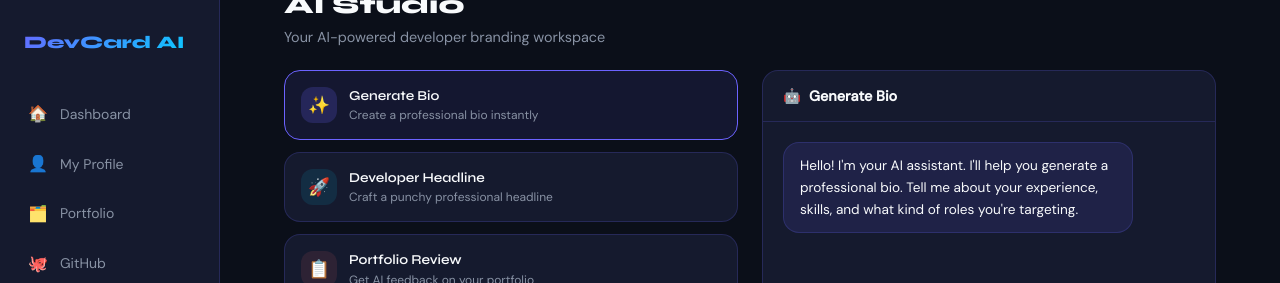
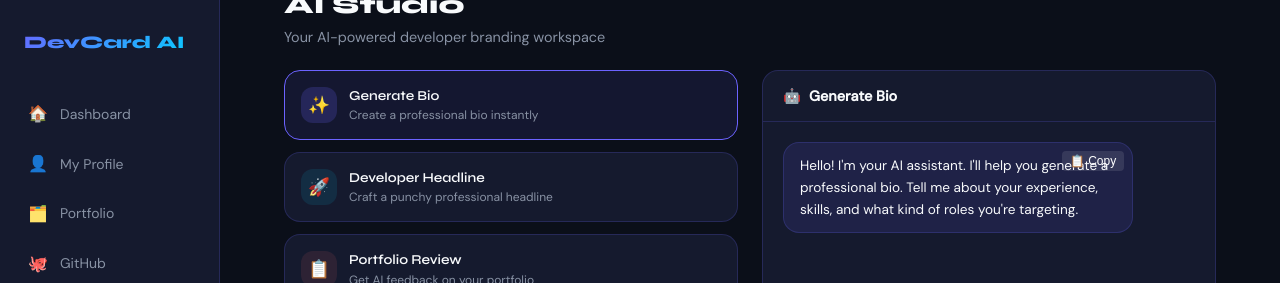
Before and after one commit to jeet01323/AI-powered-Professional-Identity-SaaS, a React (Vite) app in the folder frontend/: page /app/ai-studio in a window 1280 px wide. Shown: the top 283 px of the page. Built offline with nearby package versions, Linux system fonts and the light colour scheme; no server answers; sample sign-in values are in the browser's storage.

Commit message:
Add Copy to clipboard button for AI Studio responses

```diff
--- a/frontend/src/pages/AIStudioPage.jsx
+++ b/frontend/src/pages/AIStudioPage.jsx
@@ -1,4 +1,5 @@
 import { useState, useRef, useEffect } from 'react';
+import toast from 'react-hot-toast';
 import { api } from '../lib/api';
 
 const TOOL_CONFIGS = [
@@ -103,10 +104,33 @@ export default function AIStudioPage() {
 
           <div className="chat-messages">
             {messages.map((msg, i) => (
-              <div key={i} className={`msg ${msg.role}`}>
+              <div key={i} className={`msg ${msg.role}`} style={{ position: 'relative' }}>
                 {msg.text.split('\n').map((line, j) => (
                   <span key={j}>{line}<br/></span>
                 ))}
+                {msg.role === 'ai' && msg.text && (
+                  <button
+                    onClick={() => {
+                      navigator.clipboard.writeText(msg.text);
+                      toast.success('Copied to clipboard!');
+                    }}
+                    style={{
+                      position: 'absolute',
+                      top: '0.5rem',
+                      right: '0.5rem',
+                      background: 'rgba(255, 255, 255, 0.1)',
+                      border: 'none',
+                      borderRadius: '0.25rem',
+                      color: '#fff',
+                      cursor: 'pointer',
+                      padding: '0.2rem 0.5rem',
+                      fontSize: '0.75rem',
+                    }}
+                    title="Copy text"
+                  >
+                    📋 Copy
+                  </button>
+                )}
               </div>
             ))}
             {loading && (
```
